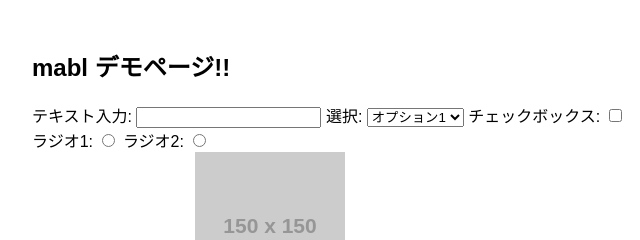
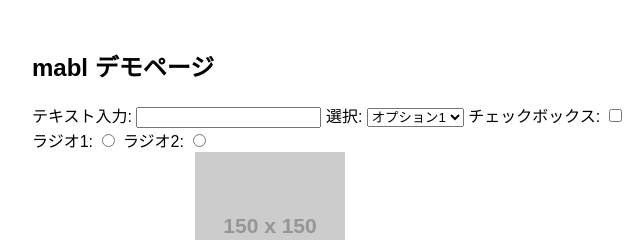
Before and after one commit to odasho0618/demowebapp004, a plain HTML site: page index.html in a window 1280 px wide. Shown: the top 240 px of the page, 308-948 px from the left. Drawn offline with Linux system fonts and the light colour scheme; placeholder pictures from the web are drawn by us.

Commit message:
Update index.html

```diff
--- a/index.html
+++ b/index.html
@@ -18,7 +18,7 @@
 <body>
 
 <div class="container">
-    <h2>mabl デモページ!!</h2>
+    <h2>mabl デモページ</h2>
 
     <!-- テキストボックス -->
     <label for="textInput">テキスト入力:</label>
```
